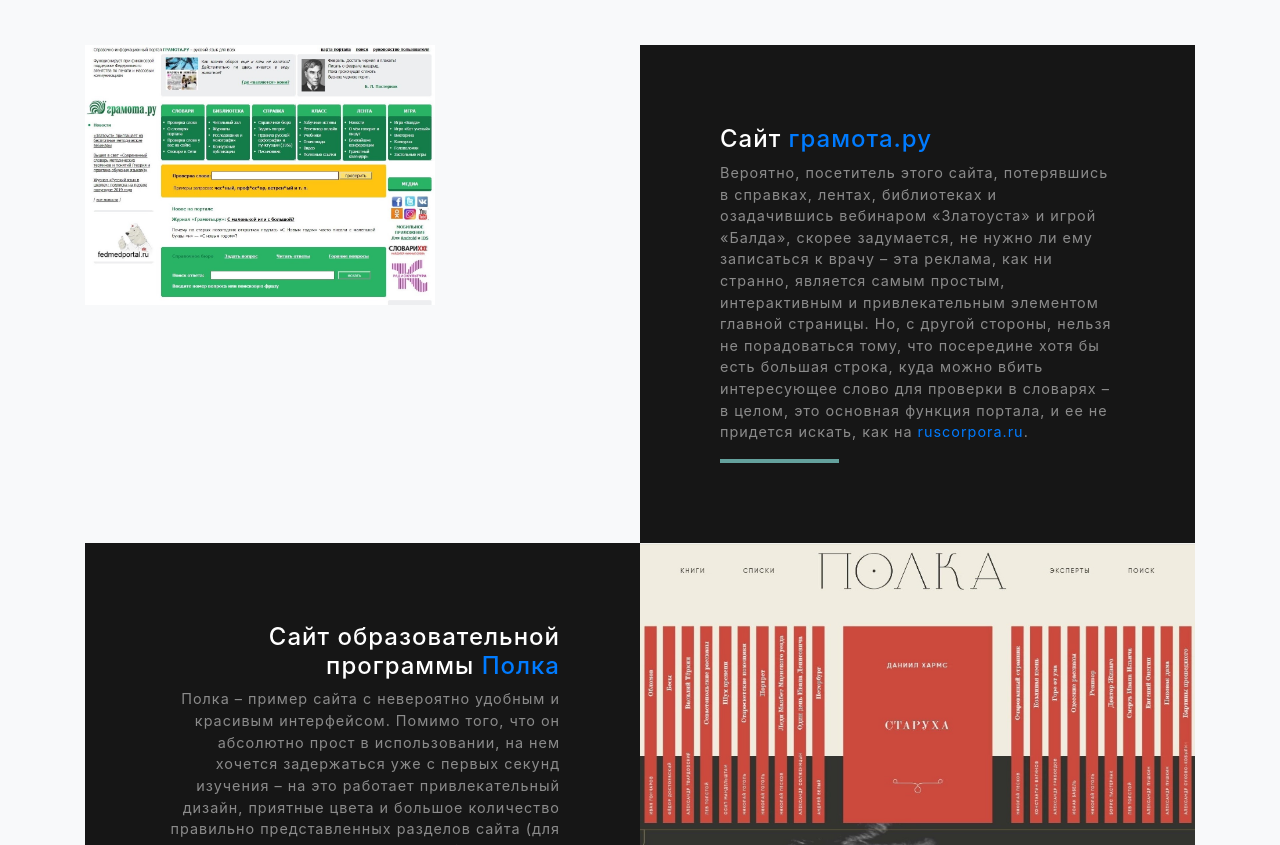
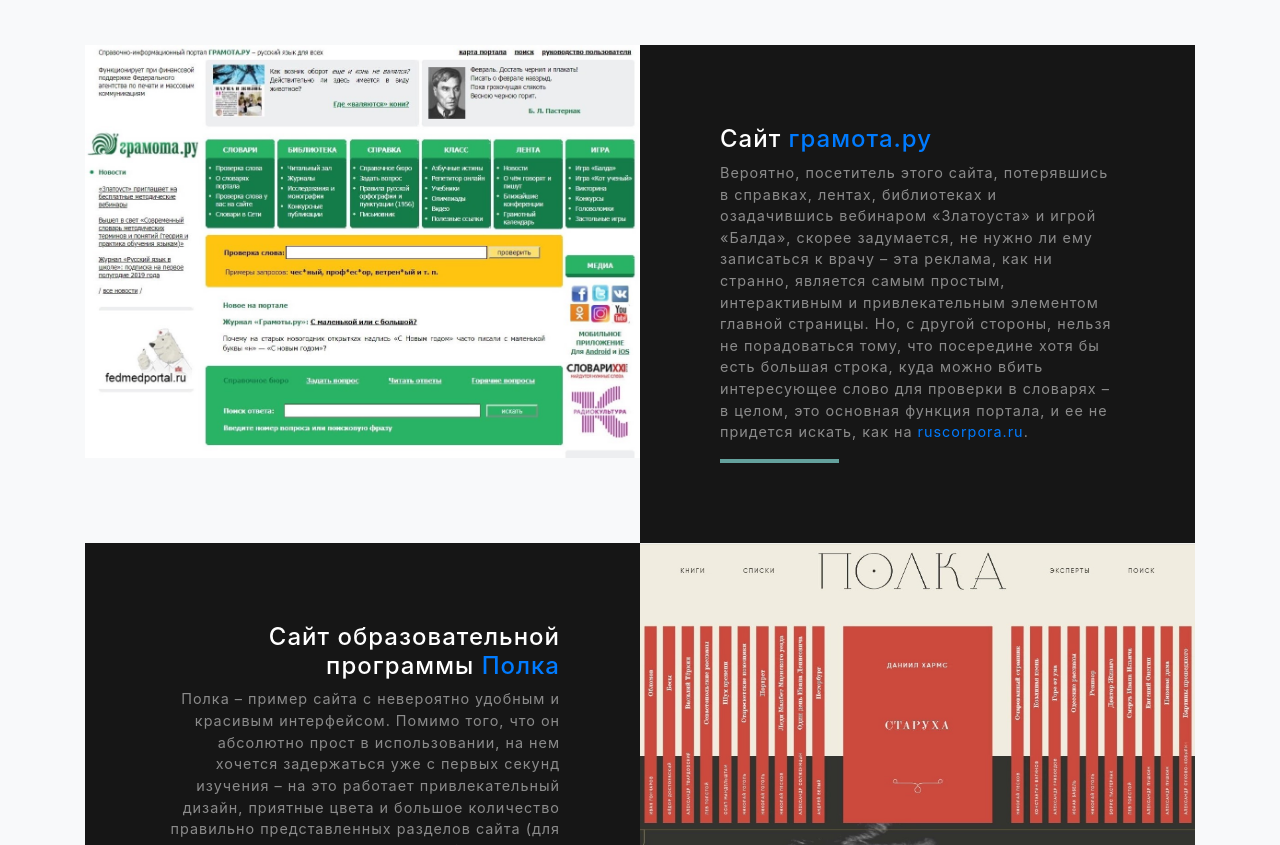
Before and after one commit to verasayapina/sayvera, a website with bundled scripts: page index.html in a window 1280 px wide. Shown: the part 2460-3305 px from the top of the page. Built offline with nearby package versions, Linux system fonts and the light colour scheme.

Commit message:
Update index.html

```diff
--- a/index.html
+++ b/index.html
@@ -94,7 +94,7 @@
         <!-- Project One Row -->
         <div class="row justify-content-center no-gutters mb-5 mb-lg-0">
           <div class="col-lg-6">
-            <img class="img-fluid" src="img/gramota.jpg" width="350" height="250" alt="">
+            <img class="img-fluid" src="img/gramota.jpg" width="1000" height="900" alt="">
           </div>
           <div class="col-lg-6">
             <div class="bg-black text-center h-100 project">
```
